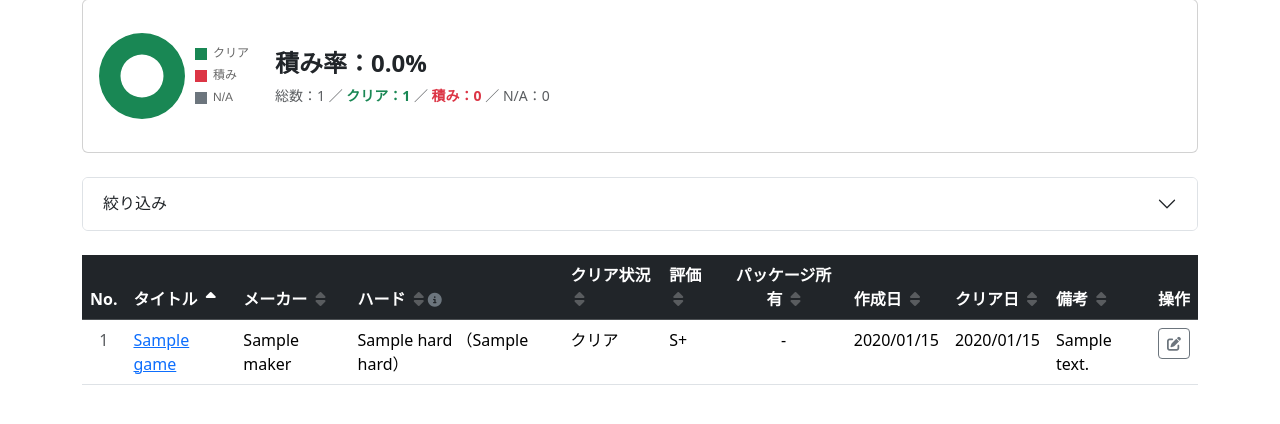
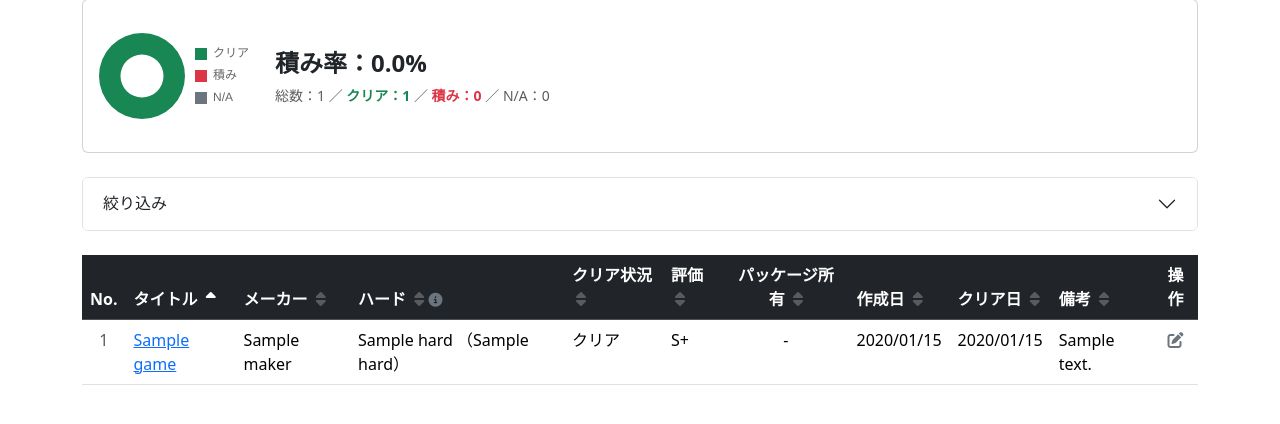
Before and after one commit to hara191204/tsumigee_database, a Django app: page /games/ in a window 1280 px wide. Shown: the part 139-563 px from the top of the page. Run offline with Django 5.2, Linux system fonts and the light colour scheme; tables that the repository leaves empty hold one stand-in row (values such as "Sample post").

Commit message:
style: replace edit button with icon link in list pages
Co-Authored-By: Claude Sonnet 4.6 <noreply@anthropic.com>

```diff
--- a/app/templates/tsumigee_database/game_list.html
+++ b/app/templates/tsumigee_database/game_list.html
@@ -241,7 +241,9 @@
           <td>{{ game.note }}</td>
           <td class="text-center">
             <a href="{% url 'tsumigee_database:game_update' game.pk %}"
-               class="btn btn-outline-secondary btn-sm"><i class="fa-solid fa-pen-to-square"></i></a>
+               class="text-secondary">
+              <i class="fa-solid fa-pen-to-square"></i>
+            </a>
           </td>
         </tr>
       {% empty %}
--- a/app/templates/tsumigee_database/hard_list.html
+++ b/app/templates/tsumigee_database/hard_list.html
@@ -21,7 +21,9 @@
           <td><a href="{% url 'tsumigee_database:hard_detail' hard.pk %}">{{ hard.name }}</a></td>
           <td class="text-center">
             <a href="{% url 'tsumigee_database:hard_update' hard.pk %}"
-               class="btn btn-outline-secondary btn-sm"><i class="fa-solid fa-pen-to-square"></i></a>
+               class="text-secondary">
+              <i class="fa-solid fa-pen-to-square"></i>
+            </a>
           </td>
         </tr>
       {% empty %}
--- a/app/templates/tsumigee_database/maker_list.html
+++ b/app/templates/tsumigee_database/maker_list.html
@@ -23,7 +23,9 @@
           <td>{{ maker.furigana }}</td>
           <td class="text-center">
             <a href="{% url 'tsumigee_database:maker_update' maker.pk %}"
-               class="btn btn-outline-secondary btn-sm"><i class="fa-solid fa-pen-to-square"></i></a>
+               class="text-secondary">
+              <i class="fa-solid fa-pen-to-square"></i>
+            </a>
           </td>
         </tr>
       {% empty %}
```
